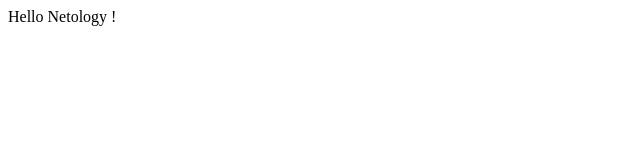
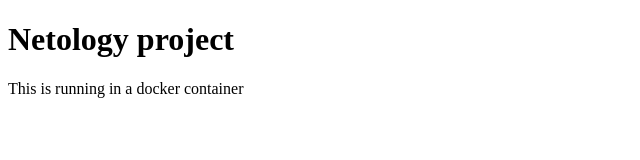
Before and after one commit to a148ru/app_demo, a plain HTML site: page www/index.html in a window 1280 px wide. Shown: the whole page, without its empty margins (0-640 px from the left). Drawn offline with Linux system fonts and the light colour scheme.

Commit message:
Update index.html

```diff
--- a/www/index.html
+++ b/www/index.html
@@ -1,5 +1,11 @@
-<html>
-    <body>
-        Hello Netology !
-    </body>
+<!DOCTYPE html>
+<html lang="en">
+  <head>
+    <meta charset="UTF-8">
+    <title>Simple App - Netology</title>
+  </head>
+  <body>
+    <h1>Netology project</h1>
+    <p>This is running in a docker container</p>
+  </body>
 </html>
```
